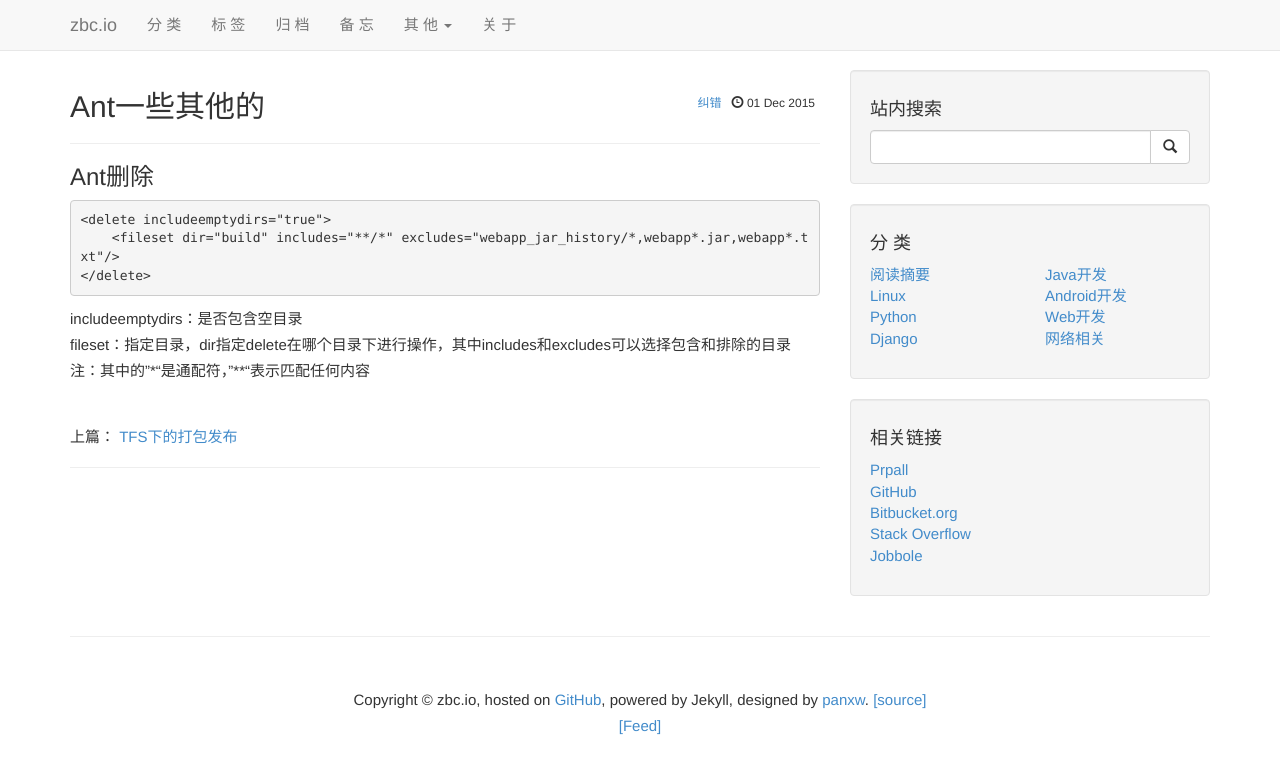
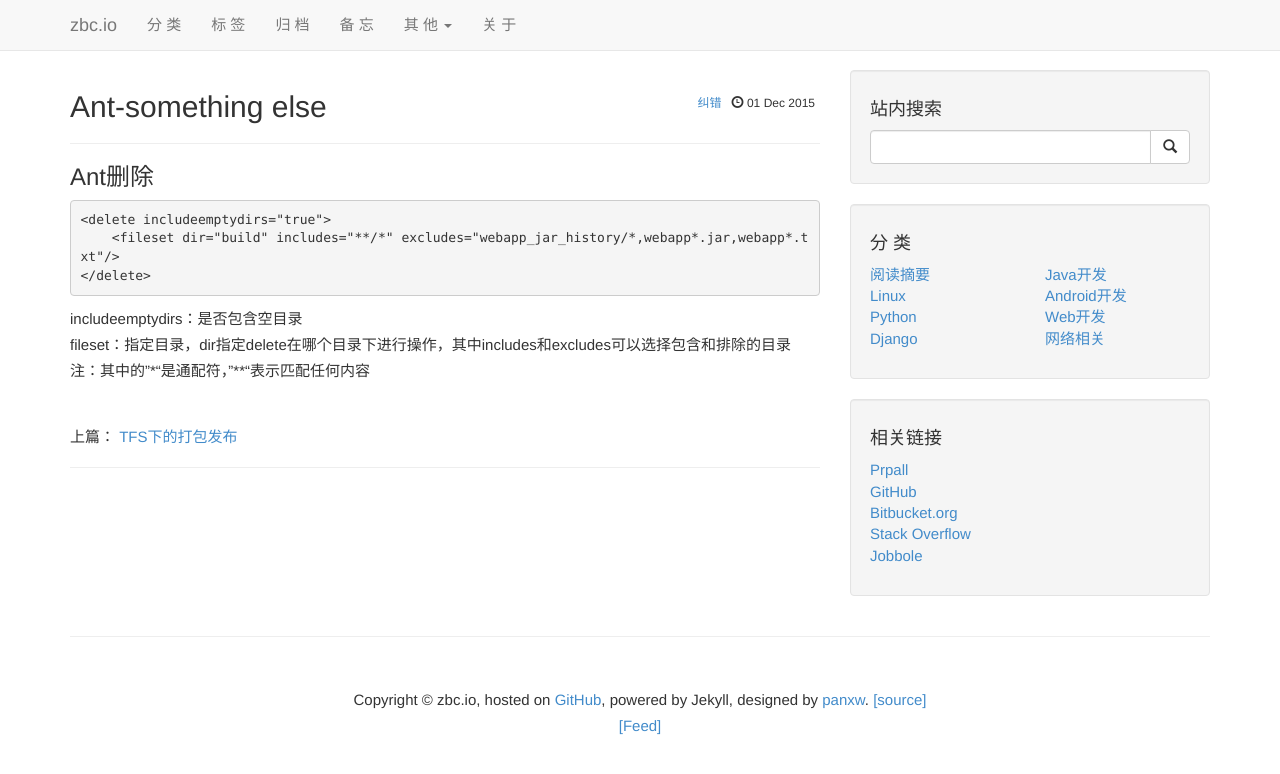
Before and after one commit to zbc0512/zbc0512.github.io, a Jekyll site: the page built from _posts/2015-12-01-ant-something-else.md, in a window 1280 px wide. Shown: the top 774 px of the page. Built offline with Jekyll 4.4.1, drawn with Linux system fonts in a browser that asks for light colours; Markdown is read by kramdown in place of the engine named in the settings; comment, search, counter and statistics services are not loaded.

Commit message:
Update 2015-12-01-ant-something-else.md

```diff
--- a/_posts/2015-12-01-ant-something-else.md
+++ b/_posts/2015-12-01-ant-something-else.md
@@ -1,7 +1,7 @@
 ---
 layout: post
 category: [ant]
-title: "Ant一些其他的"
+title: "Ant-something else"
 tags: [Ant]
 ---
 
```
